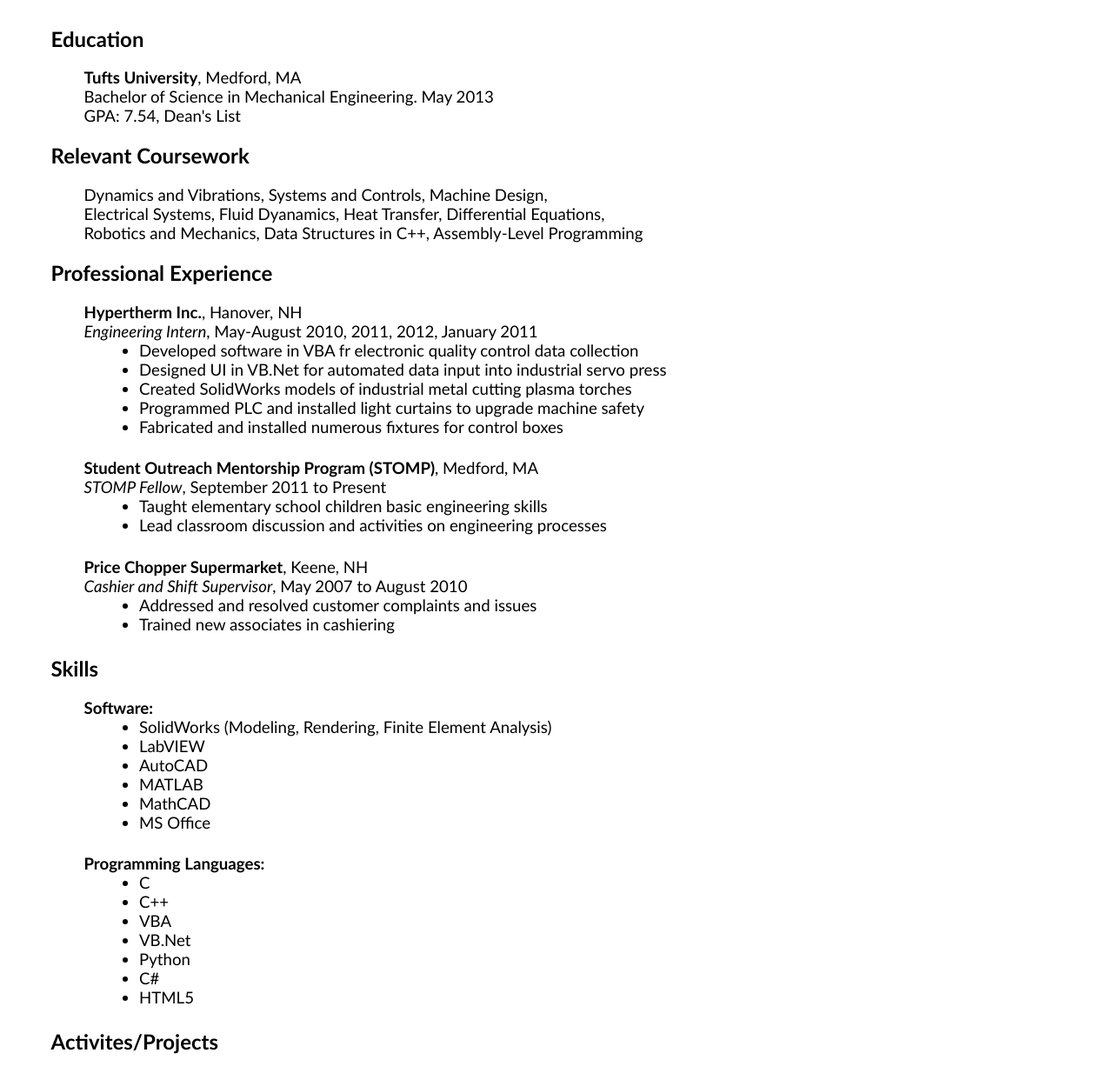
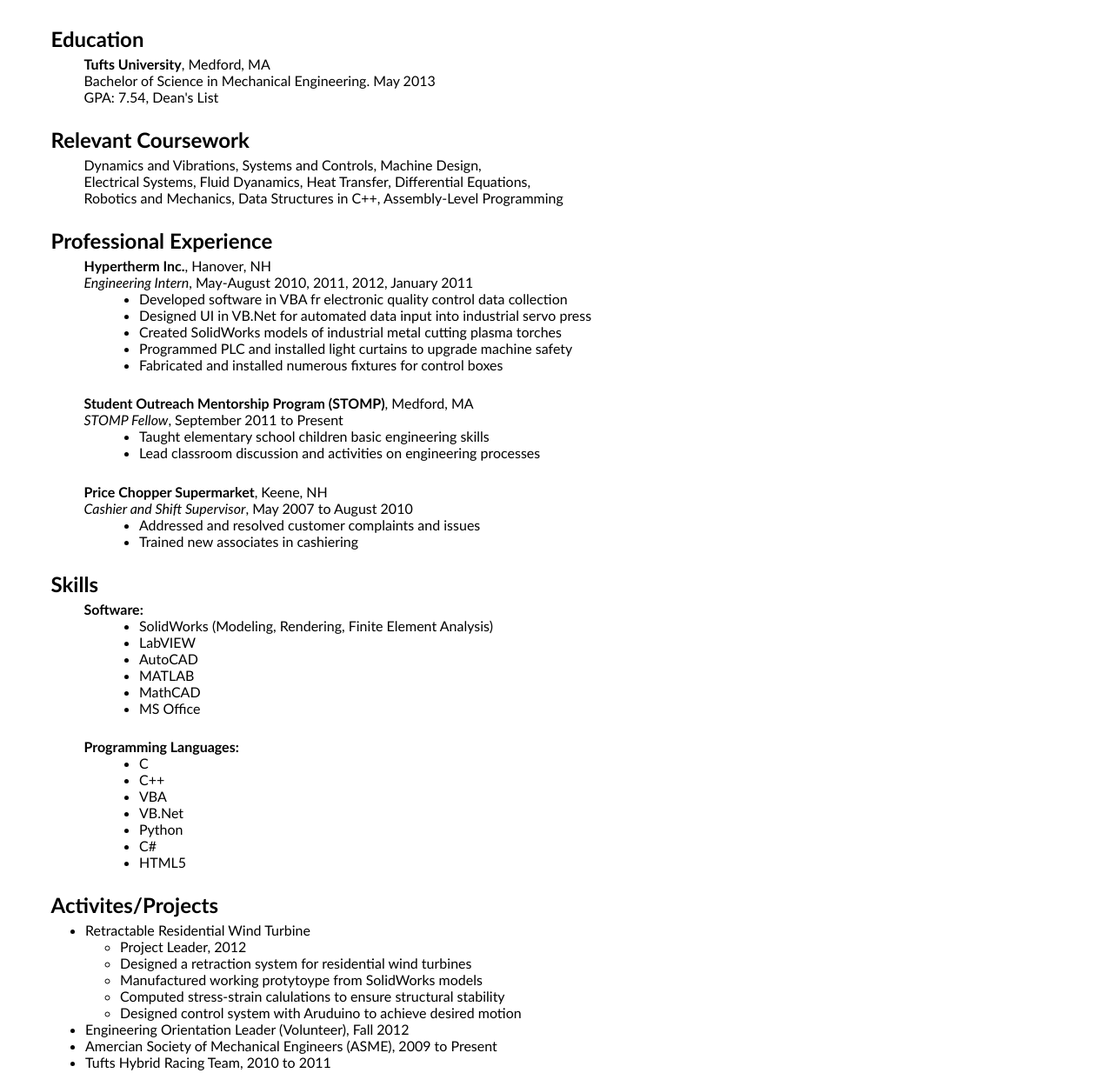
Before and after one commit to tommyg313/tommyg313.github.com, a plain HTML site: page resume.html in a window 1280 px wide. Shown: the part 206-1440 px from the top of the page at 87% size. Drawn offline with Linux system fonts and the light colour scheme.

Commit message:
fixed resume.html so it adhered to markup validation

```diff
--- a/resume.html
+++ b/resume.html
@@ -3,6 +3,7 @@
 <html>
 
 <head>
+<title>Tom Geheran Resume</title>
 <link rel="stylesheet" href="web-style.css" />
 
 </head>
@@ -13,17 +14,17 @@
 
 <h2 class="heading">Education</h2>
 
-<p><span class="bold-heading">Tufts University</span>, Medford, MA<br/>
+<div><span class="bold-heading">Tufts University</span>, Medford, MA<br/>
 Bachelor of Science in Mechanical Engineering. May 2013<br/>
-GPA: 7.54, Dean's List</p>
+GPA: 7.54, Dean's List</div>
 
 
 <h2 class = "heading">Relevant Coursework</h2>
 
-<p>Dynamics and Vibrations, Systems and Controls, Machine Design,<br/>
+<div>Dynamics and Vibrations, Systems and Controls, Machine Design,<br/>
 Electrical Systems, Fluid Dyanamics, Heat Transfer, Differential Equations,<br/>
 Robotics and Mechanics, Data Structures in C++, Assembly-Level Programming<br/>
-</p>
+</div>
 
 
 <h2 class="heading">Professional Experience</h2>
@@ -87,9 +88,10 @@ Robotics and Mechanics, Data Structures in C++, Assembly-Level Programming<br/>
 </div>
 
 <h2 class="heading">Activites/Projects</h2>
+
 <div class="main-list">
 <ul>
-<li>Retractable Residential Wind Turbine</li>
+<li>Retractable Residential Wind Turbine
 <ul class="nested-list">
 <li>Project Leader, 2012</li>
 <li>Designed a retraction system for residential wind turbines</li>
@@ -97,15 +99,14 @@ Robotics and Mechanics, Data Structures in C++, Assembly-Level Programming<br/>
 <li>Computed stress-strain calulations to ensure structural stability</li>
 <li>Designed control system with Aruduino to achieve desired motion</li>
 </ul>
-
+</li>
 <li>Engineering Orientation Leader (Volunteer), Fall 2012</li>
 <li>Amercian Society of Mechanical Engineers (ASME), 2009 to Present</li>
 <li>Tufts Hybrid Racing Team, 2010 to 2011</li>
 </ul>
 </div>
 
-<div class="whitespace">
-</div>
+<div class="whitespace"></div>
 
 </body>
 
--- a/web-style.css
+++ b/web-style.css
@@ -4,14 +4,14 @@ body{
 
 div{
 	margin-left: 7%;
-	font-size: 14pt;
+	font-size: 12pt;
 	margin-top: 0%;
 	margin-bottom: 2%;
 }
 
 p{
 	margin-left: 7%;
-	font-size: 14pt;
+	font-size: 12pt;
 	margin-top: 0;
 
 }
@@ -25,11 +25,14 @@ ul {
 	margin-left: 4%;
 	font-size: 18pt;
 	font-weight: bold;
+	margin-top: 5px;
+	margin-bottom: 5px;
 
 }
 
 .bold-heading{
 	font-weight: bold;
+	margin-top:
 
 }
 
@@ -46,7 +49,6 @@ ul {
 
 
 .main-list{
-
 	margin-left: 2%;
 }
 
```
